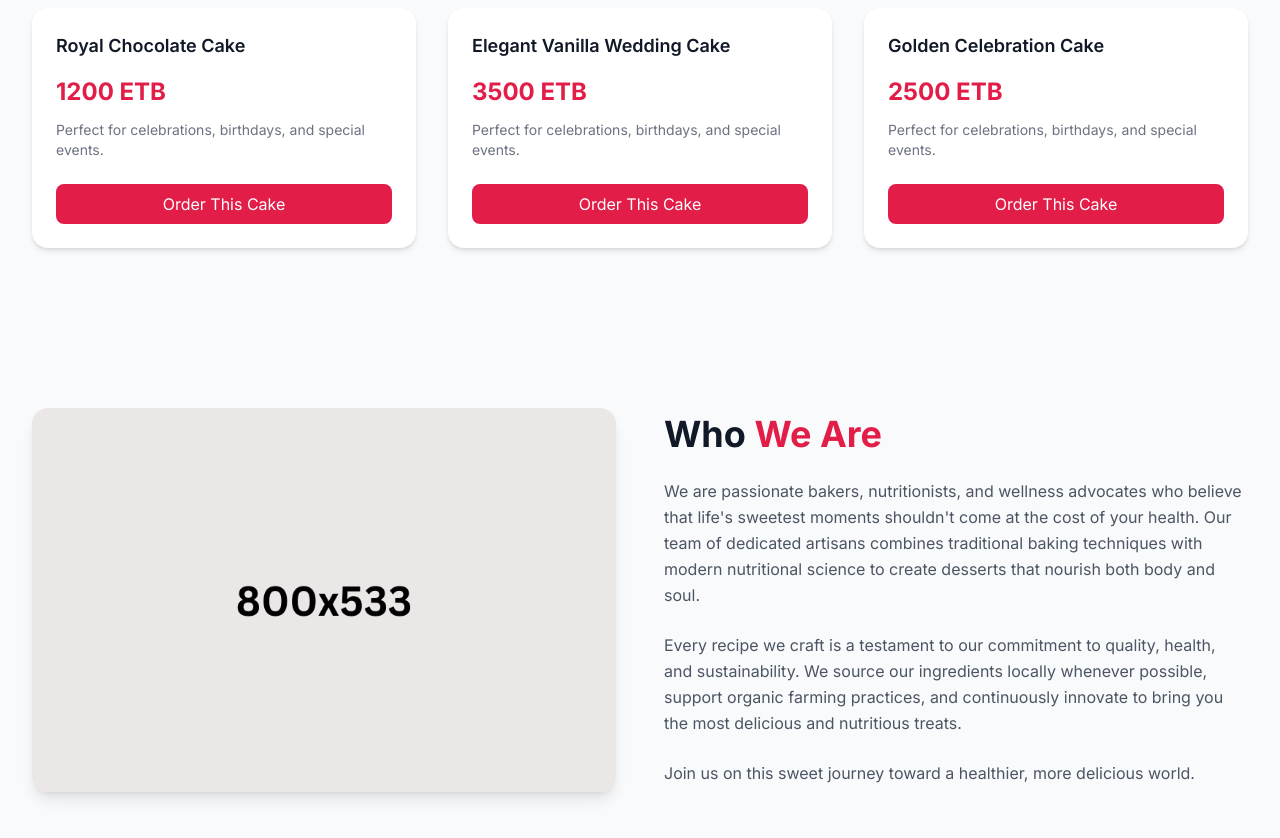
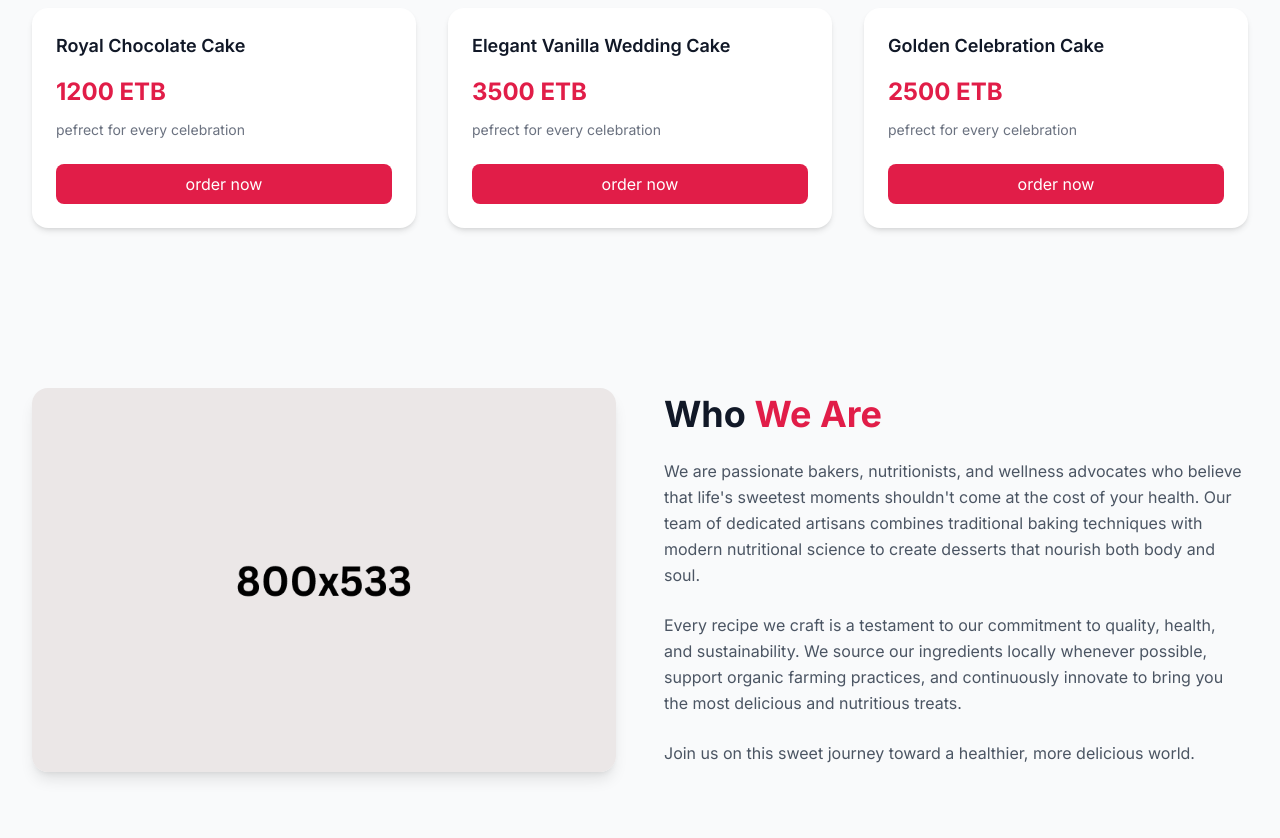
Before and after one commit to SifenAbduselam/booking_system, a React (Vite) app: page / in a window 1280 px wide. Shown: the part 1520-2358 px from the top of the page. Built offline with nearby package versions, Linux system fonts and the light colour scheme.

Commit message:
oder now

```diff
--- a/src/components/PriceList.tsx
+++ b/src/components/PriceList.tsx
@@ -33,11 +33,11 @@ const PriceList = () => {
               </p>
 
               <p className="text-gray-500 mt-3 text-sm">
-                Perfect for celebrations, birthdays, and special events.
+               pefrect for every celebration
               </p>
 
               <button className="mt-6 w-full bg-rose-600 text-white py-2 rounded-lg hover:bg-rose-700 transition">
-                Order This Cake
+                order now
               </button>
             </div>
           ))}
```
